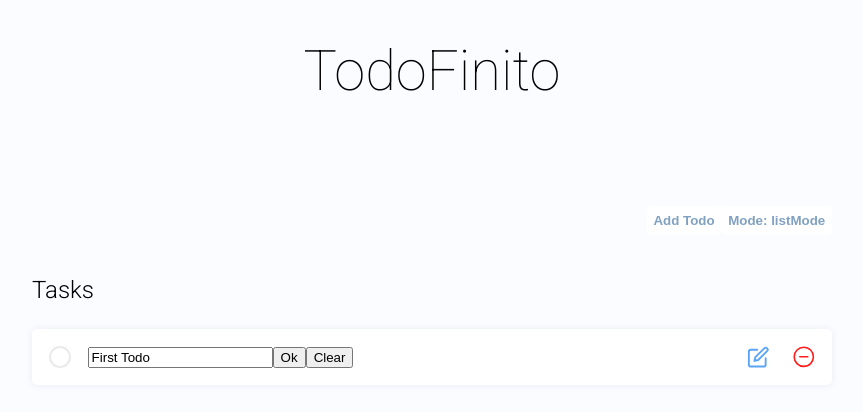
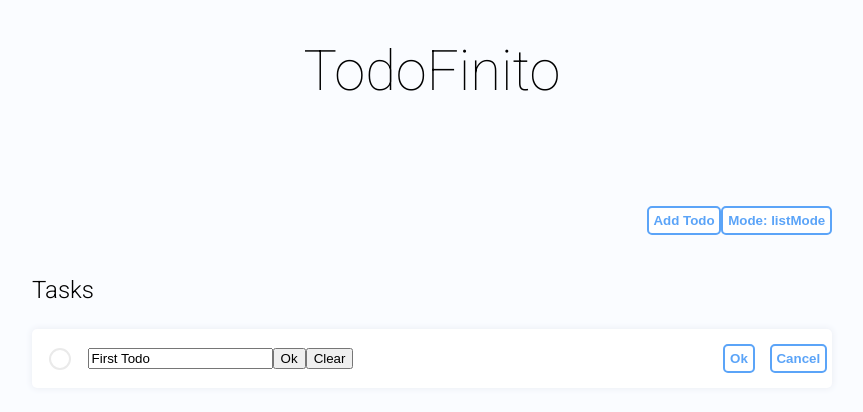
Before and after one commit to ulises-castro/todo-finito, a React (Create React App) app: page / in a window 1280 px wide. Both pictures are taken after a click on the element 961 px from the left and 357 px from the top of the page. Shown: the top 412 px of the page, without its empty margins (208-1071 px from the left). Built offline with nearby package versions, Linux system fonts and the light colour scheme.

Commit message:
Modified buttons styles

```diff
--- a/src/components/Button/index.tsx
+++ b/src/components/Button/index.tsx
@@ -11,9 +11,15 @@ const Button = styled.button`
 
 export const InvertedBtn = styled(Button)`
   background: white;
-  color: #80a1c1;
+  color: #5ba4f8;
   font-weight: bold;
-  border-color: white;
+  border: 2px solid #5ba4f8;
+
+  &:hover, &:active {
+    background: #5ba4f8;
+    color: white;
+  border: 2px solid #5ba4f8;
+  }
 `;
 
 export const IconButton = styled.button`
--- a/src/components/TodoItem/index.tsx
+++ b/src/components/TodoItem/index.tsx
@@ -4,7 +4,7 @@ import DeleteBtn from "components/DeleteBtn";
 import EditBtn from "components/EditBtn";
 import CheckBtn from "components/CheckBtn";
 import { handlerTodoType } from "containers/TodoBoard/models/Todo.interface";
-import { ShadowBox, Flex } from "containers/TodoBoard/styled";
+import { ShadowBox, Flex, SimpleBtn } from "containers/TodoBoard/styled";
 
 // NOTE: Once you use rest to pass an array of methods you lose because typescript lack of features to work
 // TODO: Remove any type and asign a real type for "handlerEditTodo"
@@ -185,6 +185,23 @@ export default function TodoItem({
 
         {todo.status !== "completed"}
         <TodoActions>
+          {showEdit ? (
+            <>
+              <Flex
+                onClick={() => setShowEdit(true)}
+                style={{ padding: "15px 0 15px 15px " }}
+              >
+                <SimpleBtn> Ok </SimpleBtn>
+              </Flex>
+              <Flex
+                onClick={() => setShowEdit(true)}
+                style={{ padding: "15px 5px 15px 15px " }}
+              >
+                <SimpleBtn> Cancel </SimpleBtn>
+              </Flex>
+            </>
+          ) : (
+            <>
               <Flex
                 onClick={() => setShowEdit(true)}
                 style={{ padding: "15px 5px 15px 15px " }}
@@ -197,6 +214,8 @@ export default function TodoItem({
               >
                 <DeleteBtn />
               </Flex>
+            </>
+          )}
         </TodoActions>
 
         <HorizontalLine showAnimation={showDeleteAnimation} />
--- a/src/containers/TodoBoard/styled/index.ts
+++ b/src/containers/TodoBoard/styled/index.ts
@@ -62,6 +62,7 @@ interface ITodoStatusContainer {
   direction?: string;
 }
 
+
 export const TodoStatusContainer = styled.section<ITodoStatusContainer>`
   grid-area: todo-container;
   display: flex;
```
Lines whose indentation alone changed are shown as unchanged.
